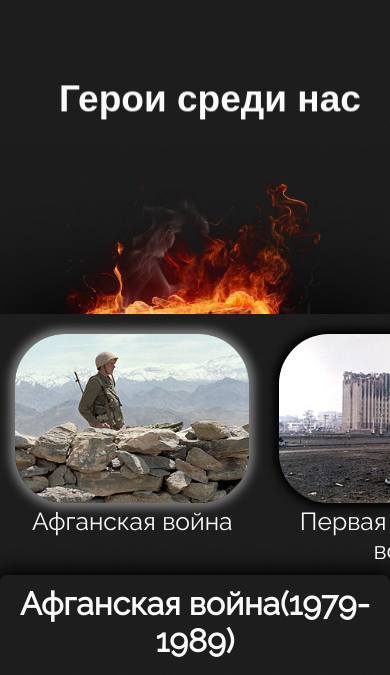
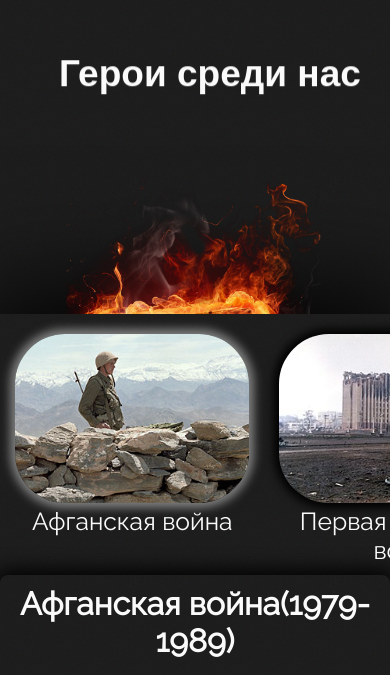
Before and after one commit to QQSliverQQ/Geroi_sredi_nas, a plain HTML site: page index.html in a window 390 px wide. Shown: the part 108-783 px from the top of the page. Drawn offline with Linux system fonts and the light colour scheme.

Commit message:
Add files via upload

```diff
--- a/css/main.css
+++ b/css/main.css
@@ -172,7 +172,7 @@ body{
     font-size: calc(var(--index)*3);
     position: absolute;
     left: 15vw;
-    top: 5vh;
+    top: 0vh;
   }
   .wars_scroll_img{
     margin-top: 20px;
```
